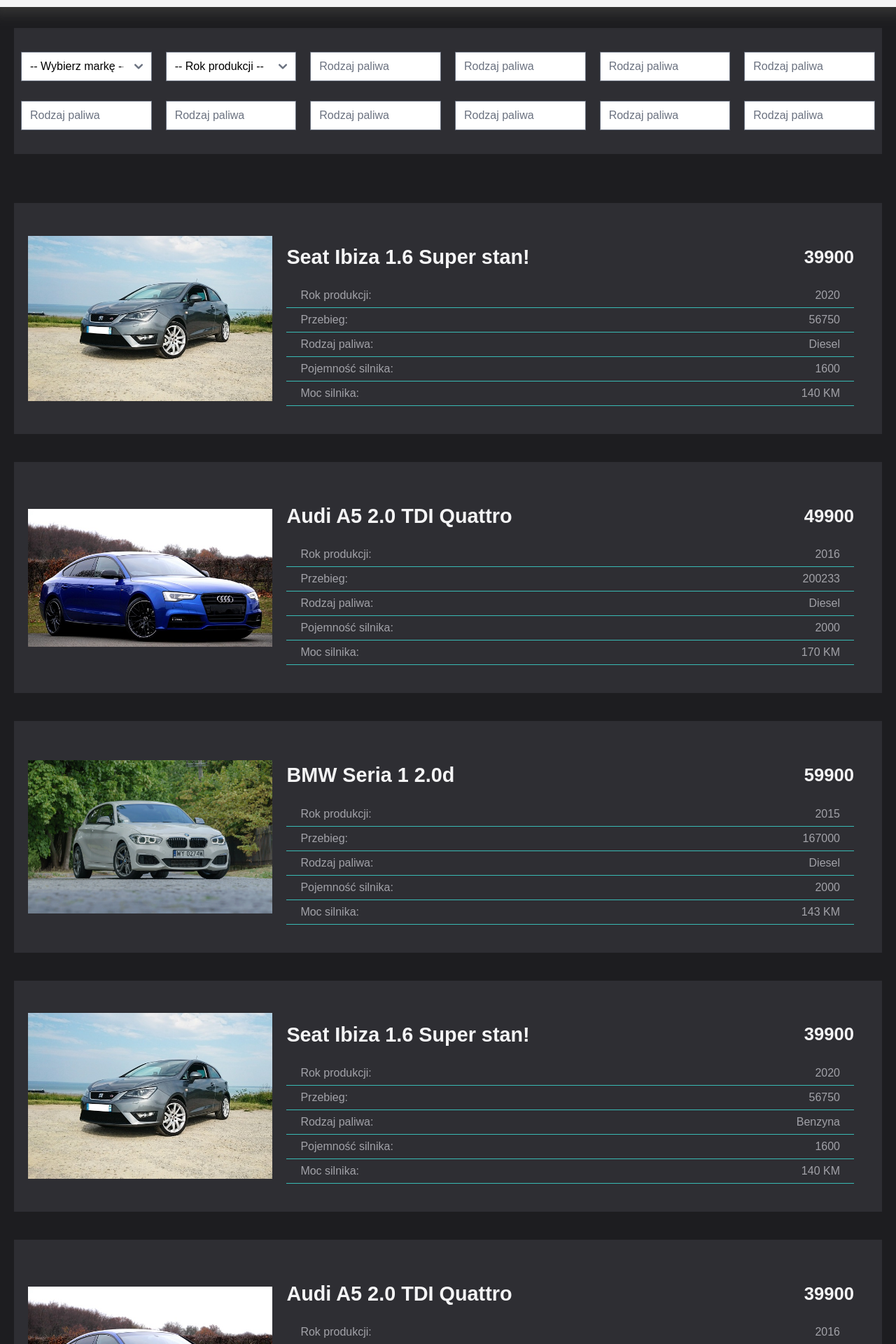
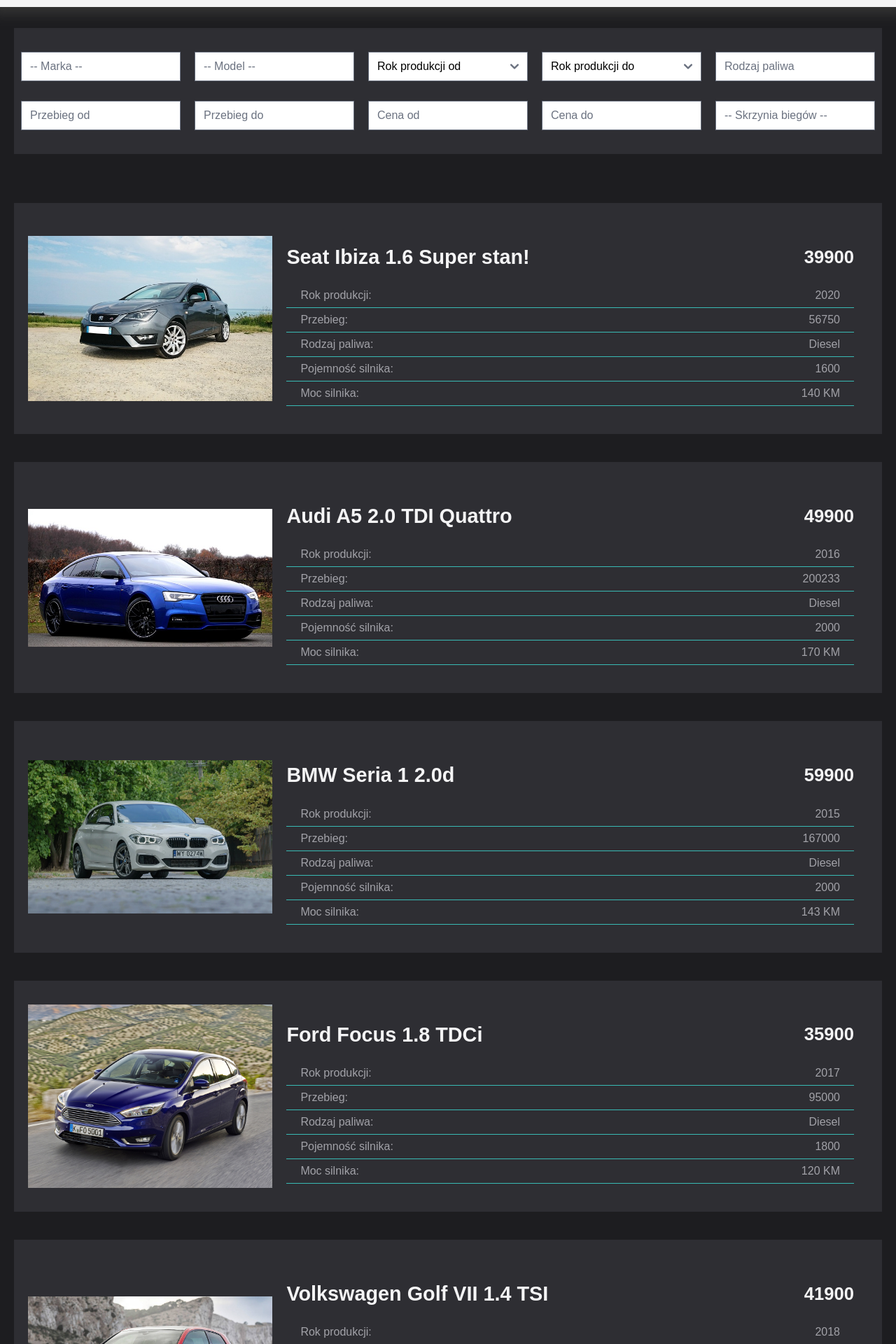
Before and after one commit to barteczko14/car-dealership, a Next.js app: page /oferta in a window 1280 px wide. Shown: the part 60-1980 px from the top of the page at 70% size. Built offline with nearby package versions, Linux system fonts and the light colour scheme.

Commit message:
creating filters in offerts page

```diff
--- a/app/carsData.js
+++ b/app/carsData.js
@@ -70,72 +70,49 @@
 	},
 	{
 		id: 4,
-		cena: 39900,
-		tytuł: 'Seat Ibiza 1.6 Super stan!',
-		marka: 'Seat',
-		model: 'Ibiza',
-		rok_produkcji: 2020,
-		przebieg: 56750,
-		pojemnosc: '1600',
-		rodzaj_paliwa: 'Benzyna',
-		moc: '140 KM',
+		cena: 35900,
+		tytuł: 'Ford Focus 1.8 TDCi',
+		marka: 'Ford',
+		model: 'Focus',
+		rok_produkcji: 2017,
+		przebieg: 95000,
+		pojemnosc: '1800',
+		rodzaj_paliwa: 'Diesel',
+		moc: '120 KM',
 		skrzynia: 'manualna',
 		napęd: 'na przednią oś',
-		spalanie: '5.5l / 100km',
+		spalanie: '4.5l / 100km',
 		liczba_drzwi: 5,
 		liczba_miejsc: 5,
-		kolor: 'szary',
-		kraj_pochodzenia: 'Niemcy',
+		kolor: 'niebieski',
+		kraj_pochodzenia: 'Polska',
 		bezwypadkowy: 'tak',
-		alt: 'Seat Ibiza',
-		src: '/images/seat_ibiza.jpg',
-		opis: 'Sprzedam Seat Ibizę 1.6 w super stanie! Samochód zakupiony w 2020 roku, przebieg jedynie 56750 km. Regularnie serwisowany, wszystkie naprawy przeprowadzane zgodnie z zaleceniami producenta. Historia pojazdu dostępna. Samochód bezwypadkowy, w pełni sprawny. Kolor nadwozia - szary. Pojemność silnika 1600 cm³, moc 140 KM. Wyposażony w manualną skrzynię biegów. Przeznaczony dla 5 osób, 5 drzwi. Zapraszam do kontaktu!',
+		alt: 'Ford Focus',
+		src: '/images/ford_focus.webp',
+		opis: 'Ford Focus 1.8 TDCi z 2017 roku. Przebieg 95000 km. Kolor nadwozia - niebieski. Samochód wyposażony w manualną skrzynię biegów, napęd na przednią oś. Pojemność silnika 1800 cm³, moc 120 KM. Regularnie serwisowany, bezwypadkowy. Idealny dla rodzin. Zapraszam do obejrzenia!',
 	},
 	{
 		id: 5,
-		cena: 39900,
-		tytuł: 'Audi A5 2.0 TDI Quattro',
-		marka: 'Audi',
-		model: 'A5',
-		rok_produkcji: 2016,
-		przebieg: 200233,
-		pojemnosc: '2000',
-		rodzaj_paliwa: 'Diesel',
-		moc: '170 KM',
+		cena: 41900,
+		tytuł: 'Volkswagen Golf VII 1.4 TSI',
+		marka: 'Volkswagen',
+		model: 'Golf VII',
+		rok_produkcji: 2018,
+		przebieg: 75000,
+		pojemnosc: '1400',
+		rodzaj_paliwa: 'Benzyna',
+		moc: '150 KM',
 		skrzynia: 'automatyczna',
-		napęd: 'na wszystkie koła',
-		spalanie: '6.0l / 100km',
-		liczba_drzwi: 4,
-		liczba_miejsc: 5,
-		kolor: 'czarny',
-		kraj_pochodzenia: 'Niemcy',
-		bezwypadkowy: 'nie',
-		alt: 'Audi A5',
-		src: '/images/audi_a5.jpg',
-		opis: 'Do sprzedania Audi A5 2.0 TDI Quattro z 2016 roku. Przebieg 200233 km. Samochód w kolorze czarnym, nadwozie 4-drzwiowe. Silnik o pojemności 2000 cm³ i mocy 170 KM. Wyposażony w automatyczną skrzynię biegów, napęd na wszystkie koła. Regularnie serwisowany, pełna historia napraw dostępna. Samochód w pełni sprawny, bezwypadkowy. Zachęcam do kontaktu!',
-	},
-	{
-		id: 6,
-		cena: 39900,
-		tytuł: 'BMW Seria 1 2.0d',
-		marka: 'BMW',
-		model: 'Seria 1',
-		rok_produkcji: 2015,
-		przebieg: 167000,
-		pojemnosc: '2000',
-		rodzaj_paliwa: 'Diesel',
-		moc: '143 KM',
-		skrzynia: 'manualna',
-		napęd: 'na tylną oś',
-		spalanie: '5.8l / 100km',
+		napęd: 'na przednią oś',
+		spalanie: '6.2l / 100km',
 		liczba_drzwi: 5,
 		liczba_miejsc: 5,
-		kolor: 'bialy',
+		kolor: 'czerwony',
 		kraj_pochodzenia: 'Niemcy',
 		bezwypadkowy: 'tak',
-		alt: 'Bmw F20',
-		src: '/images/bmw_f20.webp',
-		opis: 'Sprzedam BMW Seria 1 2.0d z 2015 roku. Przebieg 167000 km. Kolor nadwozia - biały. Samochód wyposażony w manualną skrzynię biegów, napęd na tylną oś. Pojemność silnika 2000 cm³, moc 143 KM. Regularnie serwisowany, pełna dokumentacja dostępna. Bezawaryjny, bezwypadkowy. Samochód przystosowany dla 5 osób, 5 drzwi. Zapraszam do kontaktu!',
+		alt: 'Volkswagen Golf VII',
+		src: '/images/vw_golf_vii.jpg',
+		opis: 'Volkswagen Golf VII 1.4 TSI z 2018 roku. Przebieg 75000 km. Kolor nadwozia - czerwony. Samochód wyposażony w automatyczną skrzynię biegów, napęd na przednią oś. Pojemność silnika 1400 cm³, moc 150 KM. Bezawaryjny, bezwypadkowy. Idealny do jazdy miejskiej. Zapraszam na jazdę próbną!',
 	},
 ]
 
--- a/components/Filters.js
+++ b/components/Filters.js
@@ -1,29 +1,6 @@
 'use client'
 
-import React, { useState } from 'react'
 import classes from './Filters.module.css'
-
-const carBrandsList = [
-	'BMW',
-	'Audi',
-	'Mercedes',
-	'Toyota',
-	'Honda',
-	'Ford',
-	'Volkswagen',
-	'Chevrolet',
-	'Nissan',
-	'Hyundai',
-	'Kia',
-	'Volvo',
-	'Subaru',
-	'Mazda',
-	'Lexus',
-	'Jaguar',
-	'Land Rover',
-	'Porsche',
-	'Ferrari',
-]
 
 const Filters = ({ onFilterChange }) => {
 	const handleInputChange = e => {
@@ -34,21 +11,27 @@
 	return (
 		<div className={classes.wrapper}>
 			<div className={classes.filters_container}>
+				<div className={classes.filter_container}>
+					<input type='text' name='brandFilter' placeholder='-- Marka --' onChange={handleInputChange} />
+				</div>
 
 				<div className={classes.filter_container}>
-					<select name='brandFilter' onChange={handleInputChange}>
-						<option value=''>-- Wybierz markę --</option>
-						{carBrandsList.map(brand => (
-							<option key={brand} value={brand}>
-								{brand}
+					<input type='text' name='modelFilter' placeholder='-- Model --' onChange={handleInputChange} />
+				</div>
+
+				<div className={classes.filter_container}>
+					<select name='yearFromFilter' onChange={handleInputChange}>
+						<option value=''>Rok produkcji od</option>
+						{Array.from({ length: 25 }, (_, i) => 2000 + i).map(year => (
+							<option key={year} value={year}>
+								{year}
 							</option>
 						))}
 					</select>
 				</div>
-
 				<div className={classes.filter_container}>
-					<select name='yearFilter' onChange={handleInputChange}>
-						<option value=''>-- Rok produkcji --</option>
+					<select name='yearToFilter' onChange={handleInputChange}>
+						<option value=''>Rok produkcji do</option>
 						{Array.from({ length: 25 }, (_, i) => 2000 + i).map(year => (
 							<option key={year} value={year}>
 								{year}
@@ -60,32 +43,23 @@
 				<div className={classes.filter_container}>
 					<input placeholder='Rodzaj paliwa' type='text' name='fuelTypeFilter' onChange={handleInputChange} />
 				</div>
+
 				<div className={classes.filter_container}>
-					<input placeholder='Rodzaj paliwa' type='text' name='fuelTypeFilter' onChange={handleInputChange} />
+					<input placeholder='Przebieg od' type='text' name='courseFromFilter' onChange={handleInputChange} />
 				</div>
 				<div className={classes.filter_container}>
-					<input placeholder='Rodzaj paliwa' type='text' name='fuelTypeFilter' onChange={handleInputChange} />
+					<input placeholder='Przebieg do' type='text' name='courseToFilter' onChange={handleInputChange} />
+				</div>
+
+				<div className={classes.filter_container}>
+					<input placeholder='Cena od' type='text' name='priceFromFilter' onChange={handleInputChange} />
 				</div>
 				<div className={classes.filter_container}>
-					<input placeholder='Rodzaj paliwa' type='text' name='fuelTypeFilter' onChange={handleInputChange} />
+					<input placeholder='Cena do' type='text' name='priceToFilter' onChange={handleInputChange} />
 				</div>
+
 				<div className={classes.filter_container}>
-					<input placeholder='Rodzaj paliwa' type='text' name='fuelTypeFilter' onChange={handleInputChange} />
-				</div>
-				<div className={classes.filter_container}>
-					<input placeholder='Rodzaj paliwa' type='text' name='fuelTypeFilter' onChange={handleInputChange} />
-				</div>
-				<div className={classes.filter_container}>
-					<input placeholder='Rodzaj paliwa' type='text' name='fuelTypeFilter' onChange={handleInputChange} />
-				</div>
-				<div className={classes.filter_container}>
-					<input placeholder='Rodzaj paliwa' type='text' name='fuelTypeFilter' onChange={handleInputChange} />
-				</div>
-				<div className={classes.filter_container}>
-					<input placeholder='Rodzaj paliwa' type='text' name='fuelTypeFilter' onChange={handleInputChange} />
-				</div>
-				<div className={classes.filter_container}>
-					<input placeholder='Rodzaj paliwa' type='text' name='fuelTypeFilter' onChange={handleInputChange} />
+					<input type='text' name='gearboxFilter' placeholder='-- Skrzynia biegów --' onChange={handleInputChange} />
 				</div>
 			</div>
 		</div>
--- a/components/Filters.module.css
+++ b/components/Filters.module.css
@@ -17,8 +17,21 @@
 .filter_container {
 	padding: 10px;
 	-webkit-box-flex: 0;
-	flex: 0 0 16.6667%;
+	flex: 0 0 20%;
 }
-.filter_container input, .filter_container select  {
+.filter_container input,
+.filter_container select {
 	width: 100%;
 }
+
+@media (max-width: 1200px) {
+	.filter_container {
+		flex: 0 0 33.33%;
+	}
+}
+
+@media (max-width: 768px) {
+	.filter_container {
+		flex: 0 0 50%;
+	}
+}
--- a/components/Offerts.js
+++ b/components/Offerts.js
@@ -14,15 +14,57 @@
 		let result = carsData
 
 		if (filters.brandFilter) {
-			result = result.filter(car => car.marka == filters.brandFilter)
+			result = result.filter(car => car.marka.toLowerCase().includes(filters.brandFilter.toLowerCase()))
 		}
 
-		if (filters.yearFilter) {
-			result = result.filter(car => car.rok_produkcji == filters.yearFilter)
+		if (filters.gearboxFilter) {
+			result = result.filter(car => car.skrzynia.toLowerCase().includes(filters.gearboxFilter.toLowerCase()))
+		}
+
+		if (filters.modelFilter) {
+			result = result.filter(car => car.model.toLowerCase().includes(filters.modelFilter.toLowerCase()))
+		}
+
+		if (filters.yearFromFilter && filters.yearToFilter) {
+			result = result.filter(
+				car => car.rok_produkcji >= filters.yearFromFilter && car.rok_produkcji <= filters.yearToFilter
+			)
+		}
+
+		if (!filters.yearFromFilter && filters.yearToFilter) {
+			result = result.filter(car => car.rok_produkcji <= filters.yearToFilter)
+		}
+
+		if (filters.yearFromFilter && !filters.yearToFilter) {
+			result = result.filter(car => car.rok_produkcji >= filters.yearFromFilter)
 		}
 
 		if (filters.fuelTypeFilter) {
-			result = result.filter(car => car.rodzaj_paliwa.includes(filters.fuelTypeFilter))
+			result = result.filter(car => car.rodzaj_paliwa.toLowerCase().includes(filters.fuelTypeFilter.toLowerCase()))
+		}
+
+		if (filters.courseFromFilter && filters.courseToFilter) {
+			result = result.filter(car => car.przebieg >= filters.courseFromFilter && car.przebieg <= filters.courseToFilter)
+		}
+
+		if (!filters.courseFromFilter && filters.courseToFilter) {
+			result = result.filter(car => car.przebieg <= filters.courseToFilter)
+		}
+
+		if (filters.courseFromFilter && !filters.courseToFilter) {
+			result = result.filter(car => car.przebieg >= filters.courseFromFilter)
+		}
+
+		if (filters.priceFromFilter && filters.priceToFilter) {
+			result = result.filter(car => car.cena >= filters.priceFromFilter && car.cena <= filters.priceToFilter)
+		}
+
+		if (!filters.priceFromFilter && filters.priceToFilter) {
+			result = result.filter(car => car.cena <= filters.priceToFilter)
+		}
+
+		if (filters.priceFromFilter && !filters.priceToFilter) {
+			result = result.filter(car => car.cena >= filters.priceFromFilter)
 		}
 
 		setFilteredCars(result)
```
Also changed, not shown: public/images/ford_focus.webp (added), public/images/vw_golf_vii.jpg (added).
